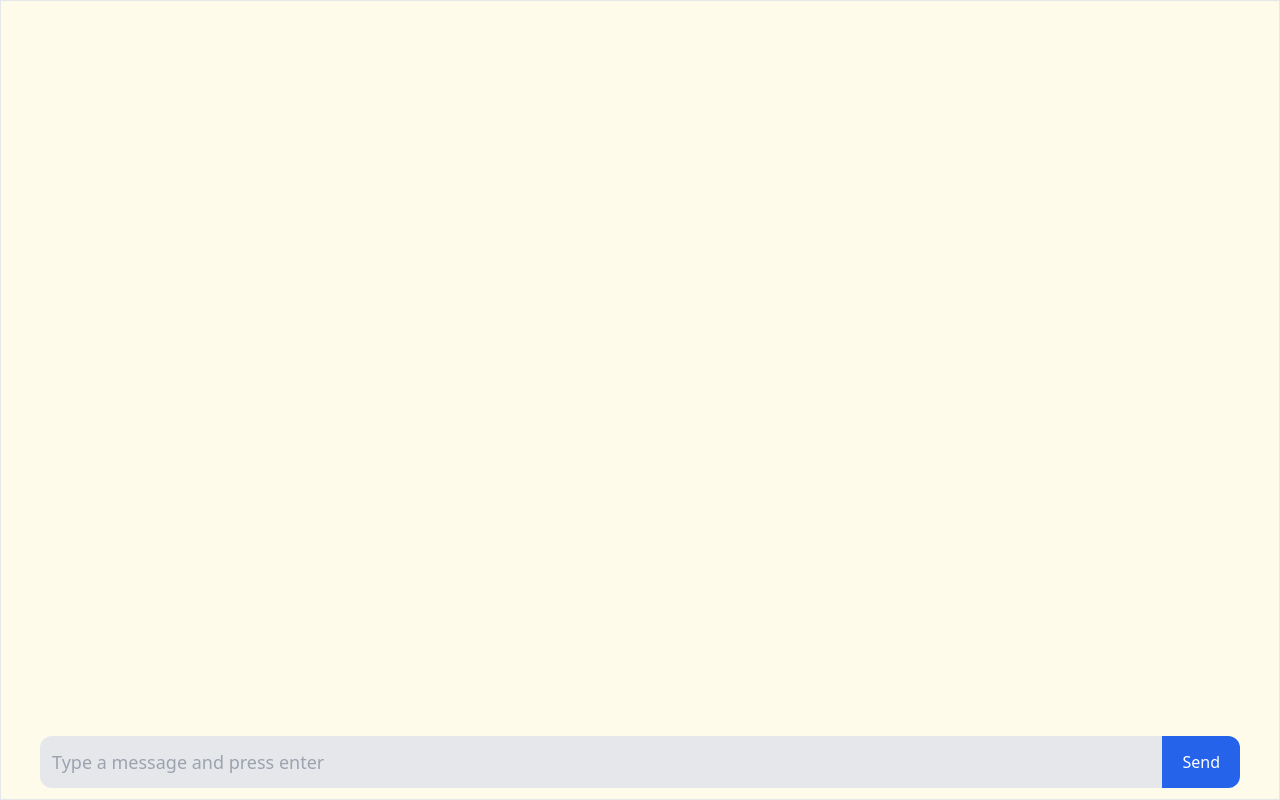
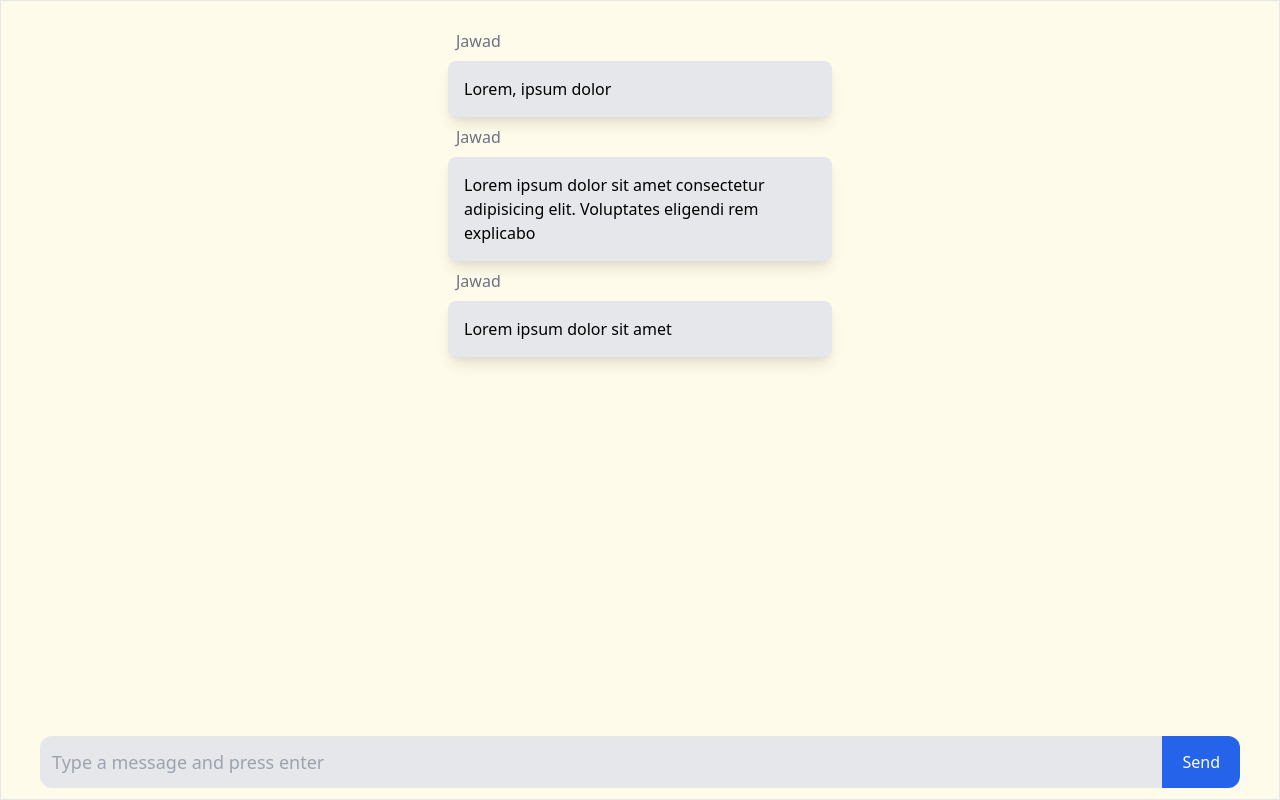
Before and after one commit to thejawadali/chat-room, a React (Create React App) app: page / in a window 1280 px wide. Built offline with nearby package versions, Linux system fonts and the light colour scheme.

Commit message:
made base message component

```diff
--- a/src/App.js
+++ b/src/App.js
@@ -1,20 +1,45 @@
-import { useState } from "react";
+import { useState } from "react"
+import Message from "./components/BaseMsg"
 
 function App () {
- const [msgText, setMsgText]  = useState("")
-  function sendMessage(event) {
+const msgs = [
+  {
+    id: 1,
+    txt: "Lorem, ipsum dolor"
+  },
+  {
+    id: 2,
+    txt: "Lorem ipsum dolor sit amet consectetur adipisicing elit. Voluptates eligendi rem explicabo"
+  },
+  {
+    id: 3,
+    txt: "Lorem ipsum dolor sit amet"
+  },
+]
+
+  const [msgText, setMsgText] = useState( "" )
+  function sendMessage ( event ) {
     event.preventDefault()
-    console.log(msgText);
-    setMsgText("")
+    setMsgText( "" )
   }
 
   return (
     <div className="w-full h-screen bg-yellow-50 flex justify-center">
       {/* Container starts here */}
       <div className="border w-full text-center">
+        {/* Messages Container starts here */}
+        <div className="mt-5 inline-block">
+          {msgs.map(msg => <Message userName="Jawad" key={msg.id} msg={msg.txt} />)}
+          {/* <Message userName="Jawad" msg={mesg} /> */}
+        </div>
+        {/* Messages Container Ends here */}
+
+
+
+
         {/* Input field starts here */}
         <form onSubmit={sendMessage} className="fixed bottom-3 right-10 left-10 flex bg-gray-200 mx-auto rounded-xl overflow-hidden">
-          <input value={msgText} onChange={(e)=> {setMsgText(e.target.value)}} placeholder="Type a message and press enter" className="bg-transparent flex-1 p-3 text-lg outline-none" type="text" />
+          <input value={msgText} onChange={( e ) => { setMsgText( e.target.value ) }} placeholder="Type a message and press enter" className="bg-transparent flex-1 p-3 text-lg outline-none" type="text" />
           <button className="bg-blue-600 text-white px-5">Send</button>
         </form>
         {/* Input field starts here */}
--- /dev/null
+++ b/src/components/BaseMsg.js
@@ -0,0 +1,16 @@
+import React from 'react'
+
+function BaseMsg ( { msg, userName } ) {
+  const localUser = false
+  return (
+    // <div className="block my-4 text-left bg-yellow-500">
+      <div className="text-left block">
+        {!localUser &&
+          <p className="m-2 text-gray-500">{userName}</p>}
+        <p className={`${localUser ? "bg-blue-500 text-white" : "bg-gray-200"} p-4 rounded-lg text-md max-w-20 shadow-lg max-w-sm`} >{msg}</p>
+      </div>
+    // </div>
+  )
+}
+
+export default BaseMsg
```
